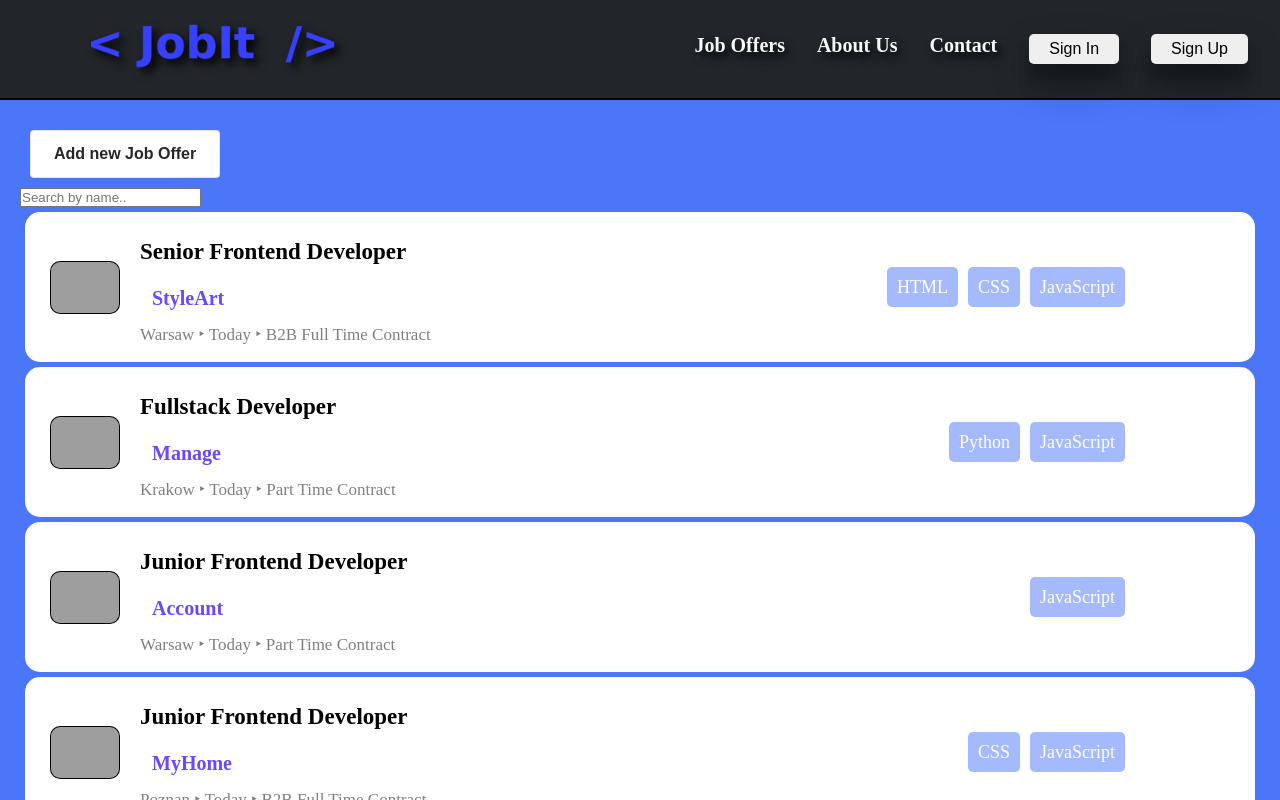
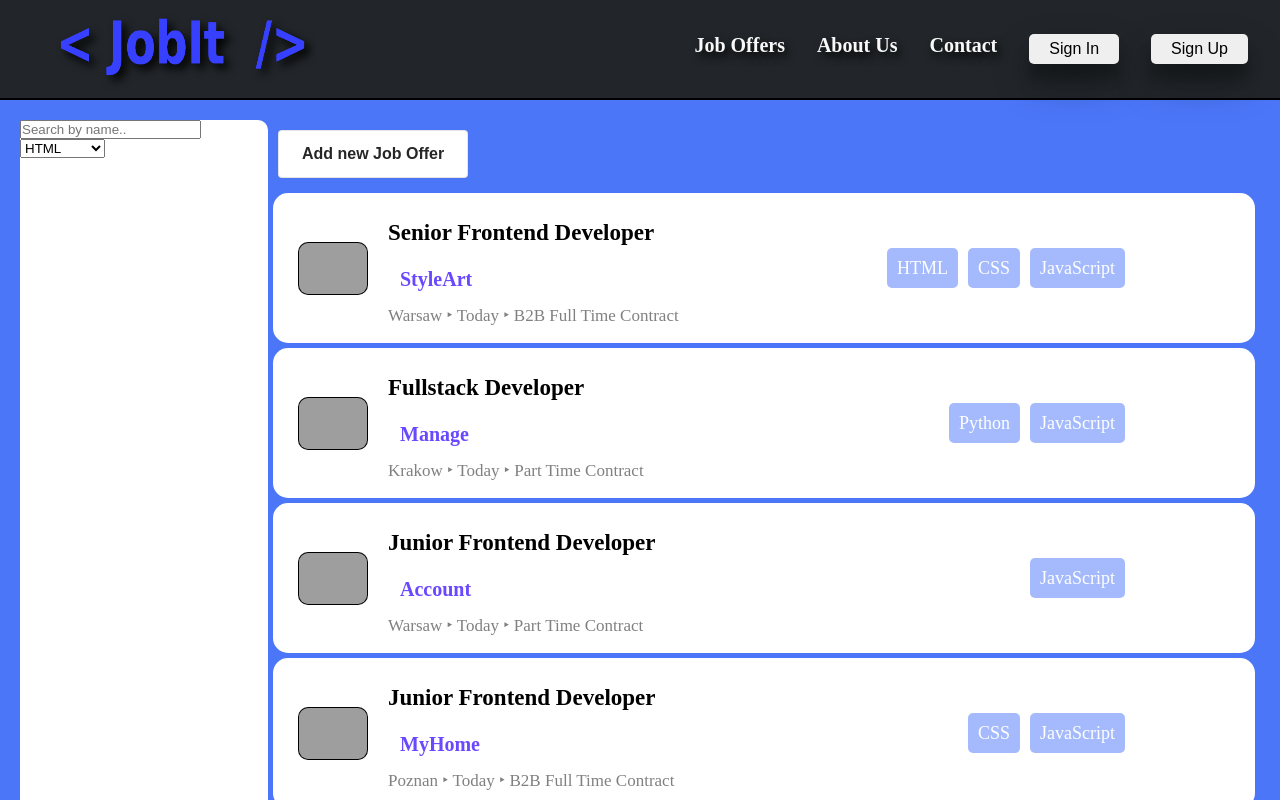
Before and after one commit to Danee1852/Job-advertisement-front-end, a React (Create React App) app: page /jobList in a window 1280 px wide. Shown: the top 800 px of the page. Built offline with nearby package versions, Linux system fonts and the light colour scheme; data requests are answered from the project's data file; grey boxes are pictures that could not be loaded.

Commit message:
Added empty space for filters inside a jobList component, added select input with dynamic options completion with json data.

```diff
--- a/src/components/JobList/JobList.css
+++ b/src/components/JobList/JobList.css
@@ -1,6 +1,17 @@
 .jobBoard {
     padding: 20px 20px 20px 20px;
     background-color: var(--main);
+    display: flex;
+}
+
+.col1 {
+    flex: 4;
+}
+
+.filter {
+    border-radius: 10px;
+    flex: 1;
+    background-color: #FFFFFF;
 }
 
 
--- a/src/components/JobList/JobList.js
+++ b/src/components/JobList/JobList.js
@@ -7,13 +7,42 @@ import { useState } from "react"
 
 export default function JobList({ listOfJobs, checkTheTime }) {
 
+
+
     const [query, setQuery] = useState("")
-    const searchParam = "position"
+
 
     const search = (data) => {
+        const searchParam = "position"
         return data.filter((item) =>
             item[searchParam] && item[searchParam].toLowerCase().includes(query.toLowerCase()))
     }
+
+
+
+    const getUniqueLanguages = (data) => {
+
+        const languageNames = data && data.map(job => {
+            if (Array.isArray(job.languages)) {
+                return job.languages.map(language => {
+                    return language.languageName;
+                })
+            }
+            return []
+        })
+        return Array.from(languageNames && languageNames.reduce((acc, val) => {
+
+            val.forEach(language => language ? acc.add(language): acc)
+            return acc
+        }, new Set())
+        )
+
+
+    }
+
+
+    //console.log(getUniqueLanguages(listOfJobs))
+
 
     // Put the state up for sharing data with other components
 
@@ -84,11 +113,7 @@ export default function JobList({ listOfJobs, checkTheTime }) {
             <Navbar />
 
             <div className="jobBoard">
-                <Link to="/addNewJob">
-                    <div>
-                        <button className="addNewJobButton" >Add new Job Offer</button>
-                    </div>
-                </Link>
+                <div className="filter">
                     <div>
                         <input
                             className="search-input"
@@ -97,7 +122,26 @@ export default function JobList({ listOfJobs, checkTheTime }) {
                             onChange={(e) => setQuery(e.target.value)}
                         />
                     </div>
+                    <div>
+                        <select>
+                            {getUniqueLanguages(listOfJobs).map((language, index)=>{
+                                return (
+                                <option key = {index}>{language}</option>
+                                )
+                            })}
+
+
+                        </select>
+                    </div>
+                </div>
+                <div className="col1">
+                    <Link to="/addNewJob">
+                        <button className="addNewJobButton" >Add new Job Offer</button>
+                    </Link>
                     {jobElements}
+                </div>
+
+
             </div>
         </div>
     )
--- a/src/components/Navbar/Navbar.css
+++ b/src/components/Navbar/Navbar.css
@@ -10,12 +10,22 @@
 }
 
 
-.navbar img {
+.logo {
+    width: 300px;
+    height: 120px;
+    overflow: hidden;
+}
+
+.logo img {
     width: 400px;
+    height: 300px;
+    margin: -90px 0 0 -30px;
     -webkit-filter: drop-shadow(5px 5px 5px #000000);
         filter: drop-shadow(5px 5px 5px #000000);
+}
 
-}
+
+
 .nav-menu {
     display: flex;
 }
```
Lines whose indentation alone changed are shown as unchanged.
